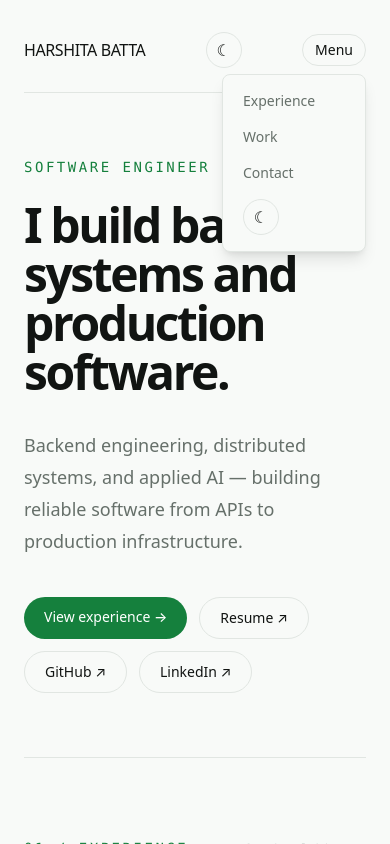
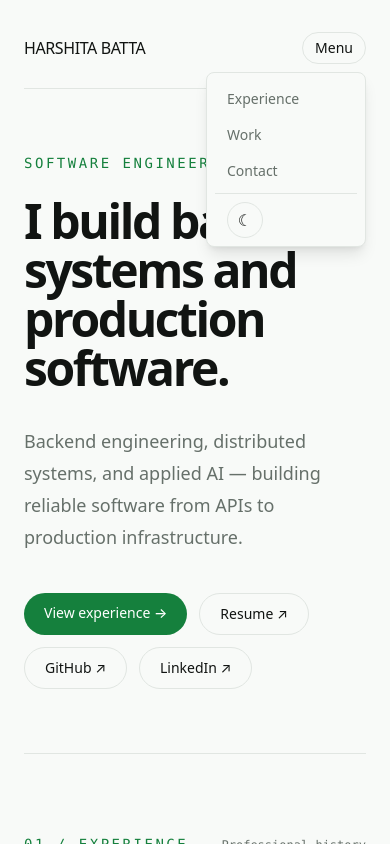
Before and after one commit to harshitabatta/Portfolio, a Next.js app: page / in a window 390 px wide. Both pictures are taken after a click on the heading "Menu". Shown: the top 844 px of the page. Built offline with nearby package versions, Linux system fonts and the light colour scheme.

Commit message:
fix theme toggle responsive placement

```diff
--- a/src/app/page.tsx
+++ b/src/app/page.tsx
@@ -33,8 +33,8 @@ export default function Home() {
       <div className="mx-auto max-w-6xl px-6 py-8 sm:px-8 lg:px-10">
         <header className="flex items-center justify-between border-b border-line pb-6">
           <Link href="#top" className="font-medium tracking-tight">HARSHITA BATTA</Link>
-          <div className="flex items-center gap-5">
-            <nav className="hidden items-center gap-6 text-sm text-muted sm:flex">
+          <div className="hidden items-center gap-5 sm:flex">
+            <nav className="flex items-center gap-6 text-sm text-muted">
               <Link href="#experience" className="transition-colors hover:text-accent">Experience</Link>
               <Link href="#work" className="transition-colors hover:text-accent">Work</Link>
               <Link href="#contact" className="transition-colors hover:text-accent">Contact</Link>
@@ -43,11 +43,11 @@ export default function Home() {
           </div>
           <details className="relative sm:hidden">
             <summary className="list-none cursor-pointer rounded-full border border-line px-3 py-2 text-sm leading-none">Menu</summary>
-            <nav className="absolute right-0 z-10 mt-2 w-36 rounded-lg border border-line bg-[rgb(var(--background))] p-2 shadow-lg">
+            <nav className="absolute right-0 z-10 mt-2 w-40 rounded-lg border border-line bg-[rgb(var(--background))] p-2 shadow-lg">
               <Link href="#experience" className="block rounded px-3 py-2 text-sm text-muted hover:text-accent">Experience</Link>
               <Link href="#work" className="block rounded px-3 py-2 text-sm text-muted hover:text-accent">Work</Link>
               <Link href="#contact" className="block rounded px-3 py-2 text-sm text-muted hover:text-accent">Contact</Link>
-              <div className="px-3 py-2"><ThemeToggle /></div>
+              <div className="mt-1 border-t border-line px-3 pt-2"><ThemeToggle /></div>
             </nav>
           </details>
         </header>
```
